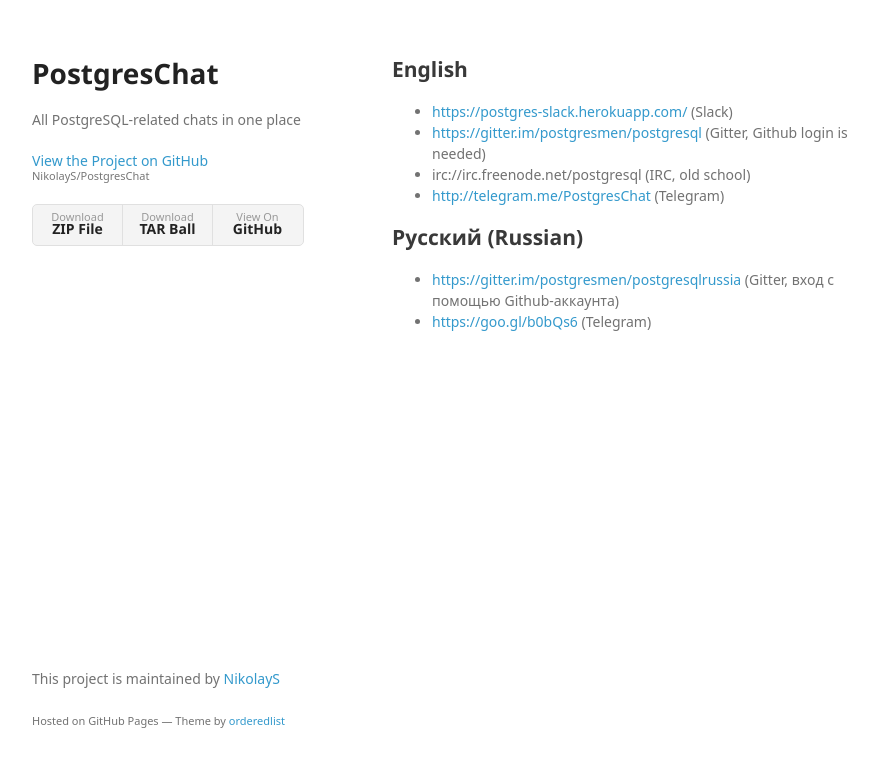
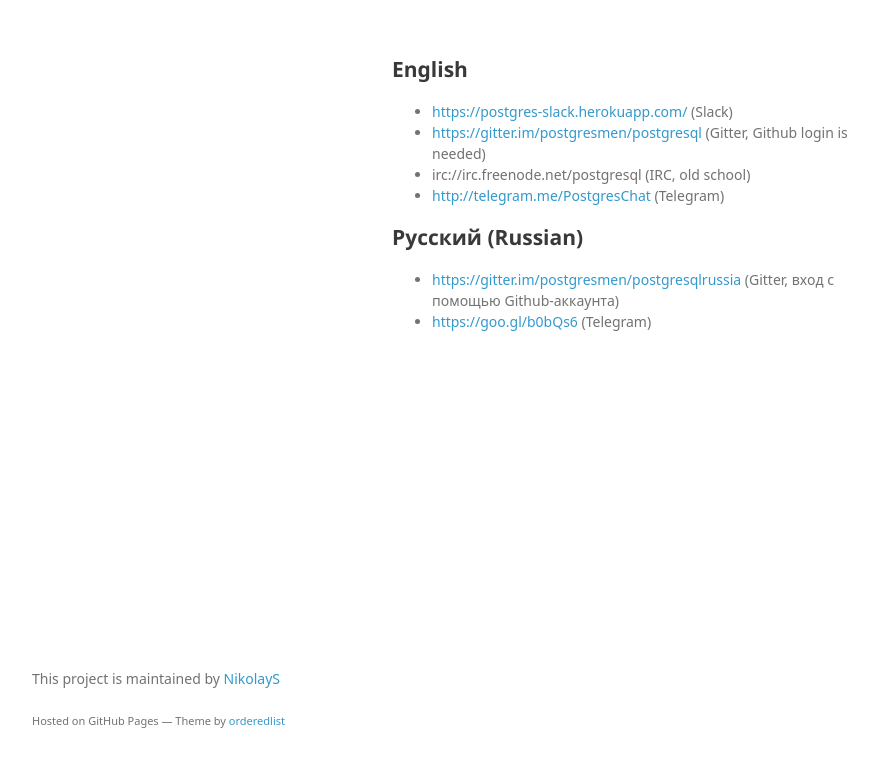
Before and after one commit to NikolayS/PostgresChat, a plain HTML site: page index.html in a window 1280 px wide. Shown: the whole page, without its empty margins (178-1056 px from the left). Drawn offline with Linux system fonts and the light colour scheme; a web font is replaced by a local one.

Commit message:
Update index.html

```diff
--- a/index.html
+++ b/index.html
@@ -14,19 +14,6 @@
   </head>
   <body>
     <div class="wrapper">
-      <header>
-        <h1>PostgresChat</h1>
-        <p>All PostgreSQL-related chats in one place</p>
-
-        <p class="view"><a href="https://github.com/NikolayS/PostgresChat">View the Project on GitHub <small>NikolayS/PostgresChat</small></a></p>
-
-
-        <ul>
-          <li><a href="https://github.com/NikolayS/PostgresChat/zipball/master">Download <strong>ZIP File</strong></a></li>
-          <li><a href="https://github.com/NikolayS/PostgresChat/tarball/master">Download <strong>TAR Ball</strong></a></li>
-          <li><a href="https://github.com/NikolayS/PostgresChat">View On <strong>GitHub</strong></a></li>
-        </ul>
-      </header>
       <section>
         <h2>
 <a id="english" class="anchor" href="#english" aria-hidden="true"><span aria-hidden="true" class="octicon octicon-link"></span></a>English</h2>
```
